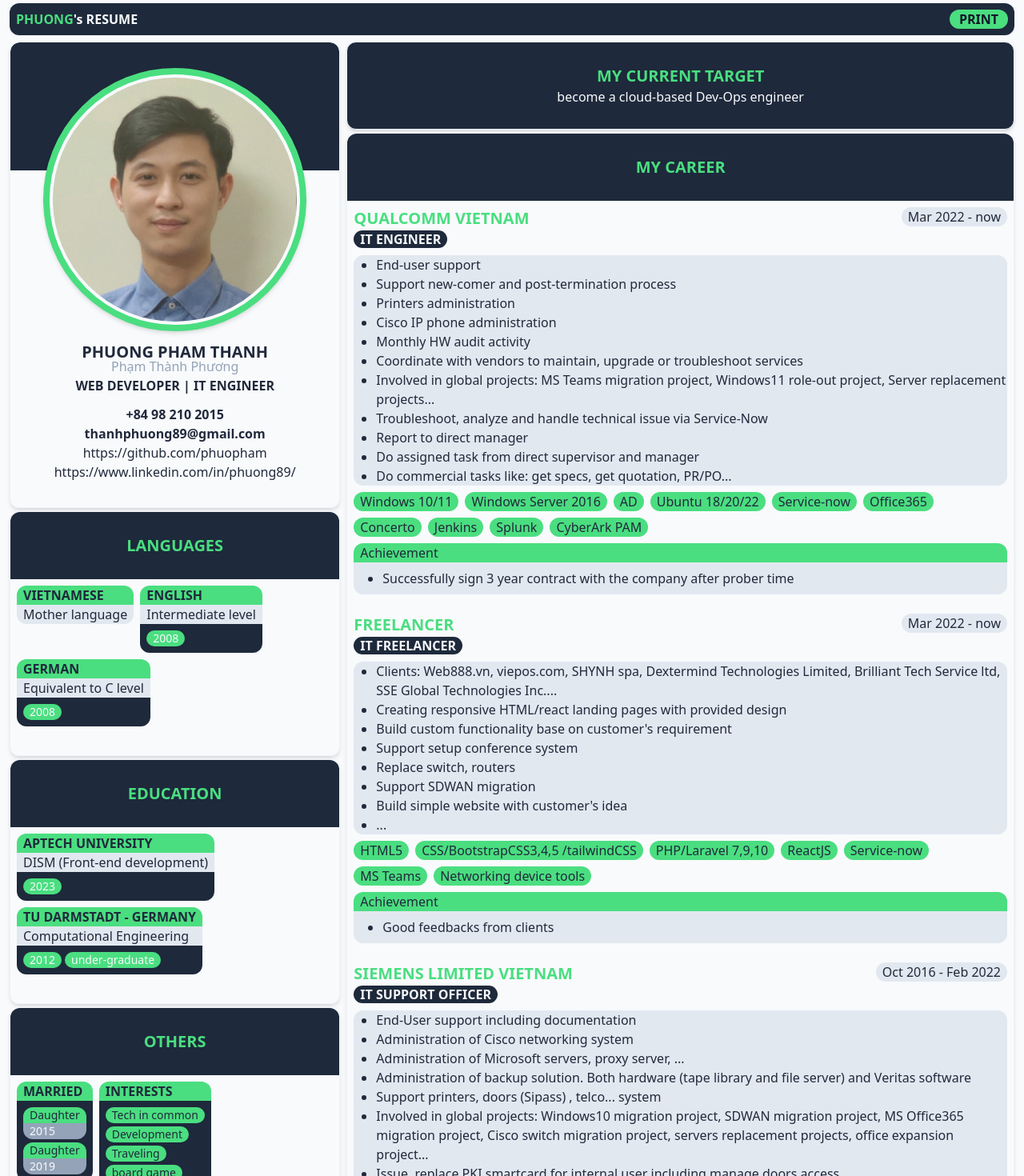
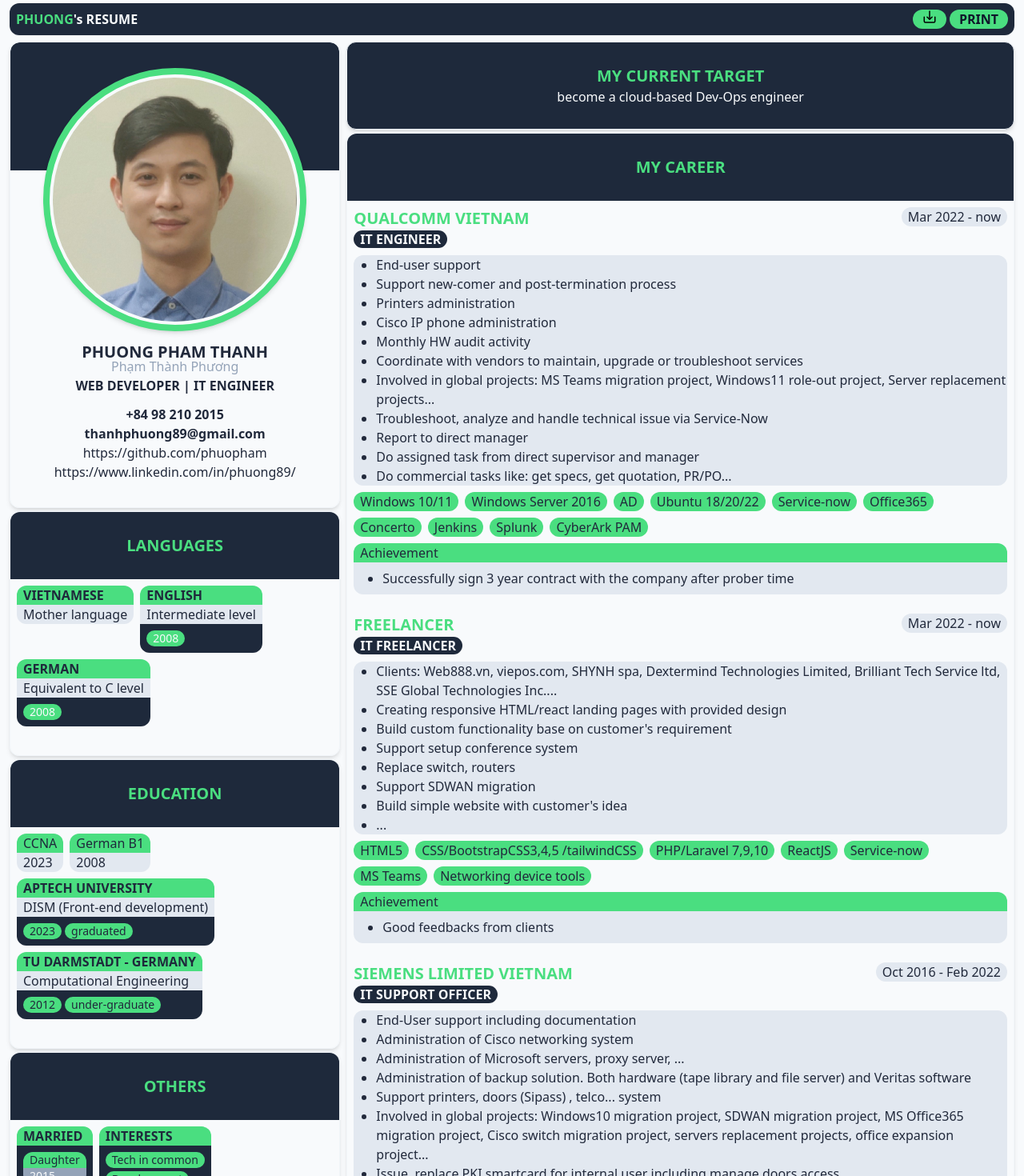
Before and after one commit to phuopham/resume, a React (Vite) app: page / in a window 1280 px wide. Shown: the top 1470 px of the page at 80% size. Built offline with nearby package versions, Linux system fonts and the light colour scheme.

Commit message:
modify layouts and add modify some change for more print out and reading friendly

```diff
--- a/public/resume.json
+++ b/public/resume.json
@@ -436,6 +436,7 @@
     ],
     "education": [
         {
+            "from": "2021",
             "to": "2023",
             "status": "graduated",
             "institute": "Aptech University",
@@ -453,13 +454,18 @@
             "status": "graduated",
             "institute": "Studienkollege Hannover",
             "major": "German - Equal C level"
+        }
+    ],
+    "certificates": [
+        {
+            "year": "2023",
+            "field": "Cisco Cerified Network Associate - CCNA",
+            "shortname": "CCNA"
         },
         {
-            "from": "2008",
-            "to": "2008",
-            "status": "graduated",
-            "institute": "Goethe Institute - Hanoi",
-            "major": "German - B1 certificate"
+            "year": "2008",
+            "field": "Goethe-Zertifikat Zertifikat Deutsch - B1",
+            "shortname": "German B1"
         }
     ],
     "languages": [
@@ -481,7 +487,7 @@
             "object": "German",
             "detail": "Equivalent to C level",
             "experience_from": "2008",
-            "disruption": 8,
+            "disruption": 5,
             "self_rate": 3
         }
     ],
--- a/src/App.jsx
+++ b/src/App.jsx
@@ -28,19 +28,17 @@ function App() {
           {resume.profile && <Profile data={resume.profile} />}
           <div>
             {resume.languages && <Languages data={resume.languages} />}
-            {resume.education && <Education data={resume.education} />}
+            {resume.education && resume.certificates && <Education education={resume.education} certificates={resume.certificates} />}
             {resume.profile && <Others data={resume.profile} />}
+          </div>
+          <div>
+            {resume.portfolio && <Portfolio data={resume.portfolio} />}
           </div>
         </div>
         <div className='col-span-2'>
           {resume.target && <Target data={resume.target} />}
           {resume.career && <Career data={resume.career} />}
-        </div>
-        <div className='col-span-2'>
           {resume.skills && <Skills data={resume.skills} />}
-        </div>
-        <div>
-          {resume.portfolio && <Portfolio data={resume.portfolio} />}
         </div>
       </div>
       <div className='hidden w-1/6'></div>
--- a/src/components/Education.jsx
+++ b/src/components/Education.jsx
@@ -1,31 +1,39 @@
 import React from 'react'
 
-const Education = ({ data }) => {
+const Education = ({ education, certificates }) => {
     return (
         <div className='shadow-md m-1 pb-7 border border-slate-100 rounded-xl'>
             <div className='uppercase text-xl font-bold text-green-400 bg-slate-800 py-7 text-center rounded-t-xl'>
                 Education
             </div>
             <ul className='flex gap-2 flex-wrap p-2'>
+                {certificates.map((it, key) => (
+                    <li key={key}>
+                        <div className='rounded-t-xl text-slate-800 bg-green-400 px-2 '>{it.shortname}</div>
+                        <div className=' bg-slate-200 px-2 rounded-b-xl'>{it.year}</div>
+                    </li>
+                ))}
                 <li>
-                    <div className='rounded-t-xl text-slate-800 bg-green-400 px-2 font-semibold uppercase'>{data[0].institute}</div>
-                    <div className=' bg-slate-200 px-2'>{data[0].major}</div>
-                    <div className='rounded-b-xl bg-slate-800 p-2 flex flex-wrap gap-1 flex-col items-start text-sm'>
-                        <div className='rounded-full bg-green-400 px-2 text-slate-50'>
-                            {data[0].to}
+                    <div className='rounded-t-xl text-slate-800 bg-green-400 px-2 font-semibold uppercase'>{education[0].institute}</div>
+                    <div className=' bg-slate-200 px-2'>{education[0].major}</div>
+                    <div className='rounded-b-xl bg-slate-800 p-2 flex flex-wrap gap-1 items-start text-sm'>
+                        <div className='rounded-full bg-green-400 px-2'>
+                            {education[0].to}
                         </div>
-
+                        <div className='rounded-full bg-green-400 px-2'>
+                            {education[0].status}
+                        </div>
                     </div>
                 </li>
                 <li>
-                    <div className='rounded-t-xl text-slate-800 bg-green-400 px-2 font-semibold uppercase'>{data[1].institute}</div>
-                    <div className=' bg-slate-200 px-2'>{data[1].major}</div>
+                    <div className='rounded-t-xl text-slate-800 bg-green-400 px-2 font-semibold uppercase'>{education[1].institute}</div>
+                    <div className=' bg-slate-200 px-2'>{education[1].major}</div>
                     <div className='rounded-b-xl bg-slate-800 p-2 flex flex-wrap gap-1 items-start text-sm'>
-                        <div className='rounded-full bg-green-400 px-2 text-slate-50'>
-                            {data[1].to}
+                        <div className='rounded-full bg-green-400 px-2'>
+                            {education[1].to}
                         </div>
-                        <div className='rounded-full bg-green-400 px-2 text-slate-50'>
-                            {data[1].status}
+                        <div className='rounded-full bg-green-400 px-2'>
+                            {education[1].status}
                         </div>
                     </div>
                 </li>
--- a/src/components/Navbar.jsx
+++ b/src/components/Navbar.jsx
@@ -6,10 +6,27 @@ const Navbar = () => {
         mx-3 rounded-xl shadow-sm z-10'>
                 <div className='max-w-[1280px] m-auto flex items-center justify-between'>
                     <div className='font-bold'><a href="/" className='text-slate-50 '><span className='text-green-400 uppercase'>Phuong</span>'s RESUME</a></div>
-                    <button className='text-bold uppercase px-3 rounded-full bg-green-400 font-semibold text-slate-900' onClick={() => window.print()}>Print</button>
+                    <div className='flex gap-1'>
+                        <a className='px-3 rounded-full bg-green-400 font-semibold text-slate-900' href="https://drive.google.com/file/d/1rse9PJRFI59d9mcdnxAKMNTa7OIaM9xi/view?usp=sharing"><svg width="18px" height="18px" viewBox="0 0 24 24" xmlns="http://www.w3.org/2000/svg">
+                            <title />
+                            <g id="Complete">
+                                <g id="download">
+                                    <g>
+                                        <path d="M3,12.3v7a2,2,0,0,0,2,2H19a2,2,0,0,0,2-2v-7" fill="none" stroke="#000000" stroke-linecap="round" stroke-linejoin="round" stroke-width="2" />
+                                        <g>
+                                            <polyline data-name="Right" fill="none" id="Right-2" points="7.9 12.3 12 16.3 16.1 12.3" stroke="#000000" stroke-linecap="round" stroke-linejoin="round" stroke-width="2" />
+
+                                            <line fill="none" stroke="#000000" stroke-linecap="round" stroke-linejoin="round" stroke-width="2" x1="12" x2="12" y1="2.7" y2="14.2" />
+                                        </g>
+                                    </g>
+                                </g>
+                            </g>
+                        </svg></a>
+                        <button className='text-bold uppercase px-3 rounded-full bg-green-400 font-semibold text-slate-900' onClick={() => window.print()}>Print</button>
+                    </div>
                 </div>
             </div>
-            <div className="m-3 p-3"></div>
+            <div className="m-3 p-3 print:hidden"></div>
         </>
     )
 }
--- a/src/components/Portfolio.jsx
+++ b/src/components/Portfolio.jsx
@@ -11,21 +11,21 @@ const Portfolio = ({ data }) => {
                 {data.map((proj, key) => (
                     <div key={key} className=' my-2 flex flex-col content-between border border-slate-200 rounded-xl'>
                         <div className='rounded-t-xl px-2 bg-green-400 font-bold '>{proj.project}</div>
-
+                        <div className='bg-slate-200 px-2 break-all'>
+                            Github: <a href={proj.link} className='underline text-sm text-green-600 hover:text-green-400'>{proj.link}</a>
+                        </div>
+                        {proj.demo && <div className='bg-slate-200 px-2'>
+                            Demo: <a href={proj.demo} className='underline text-sm text-green-600 hover:text-green-400 break-all'>{proj.demo}</a>
+                        </div>}
                         <div className='bg-slate-200 flex flex-wrap gap-1 p-2 pb-0'>
-                            <div className='hidden md:block px-2 bg-slate-800 text-slate-200 rounded-full '><a href={proj.link}>Link</a></div>
-                            {proj.demo && <div className='hidden md:block px-2 bg-slate-800 text-slate-200 rounded-full '><a href={proj.demo}>Demo</a></div>}
+                            {/* <div className='hidden md:block px-2 bg-slate-800 text-slate-200 rounded-full '><a href={proj.link}>Link</a></div>
+                            {proj.demo && <div className='hidden md:block px-2 bg-slate-800 text-slate-200 rounded-full '><a href={proj.demo}>Demo</a></div>} */}
                             <div className='px-2 bg-slate-800 text-slate-200 rounded-full '>{proj.start_date}</div>
                             <div className='px-2 bg-slate-800 text-slate-200 rounded-full '>{proj.period}</div>
                             <div className='px-2 bg-slate-800 text-slate-200 rounded-full '>{proj.status}</div>
                             {proj.award && <div className='px-2 bg-slate-800 text-slate-200 rounded-full '>{proj.award}</div>}
                         </div>
-                        <div className='bg-slate-200 md:hidden px-2 break-all'>
-                            Link: <a href={proj.link} className='hover:underline text-sm px-2'>{proj.link}</a>
-                        </div>
-                        {proj.demo && <div className='bg-slate-200 md:hidden px-2'>
-                            Demo: <a href={proj.demo} className='hover:underline text-sm px-2 break-all'>{proj.demo}</a>
-                        </div>}
+
                         <div className='px-2 flex-1 bg-slate-200 pb-2 whitespace-pre-wrap'>{proj.description}</div>
                         <div className='flex flex-wrap gap-1 bg-slate-800 rounded-b-xl p-1'>{proj.catalog.map((item, key) => (
                             <div key={key} className='px-2 rounded-full bg-green-400 text-slate-800 text-sm'>
```
